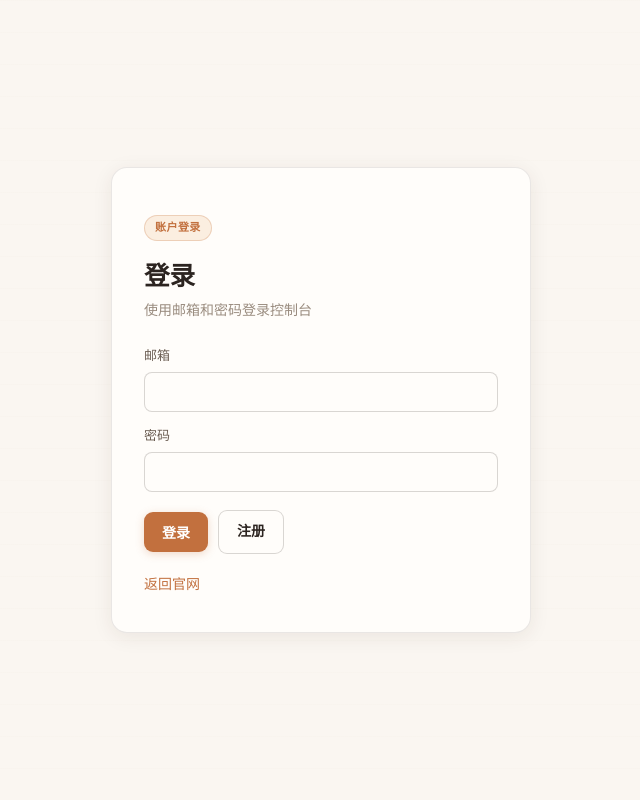
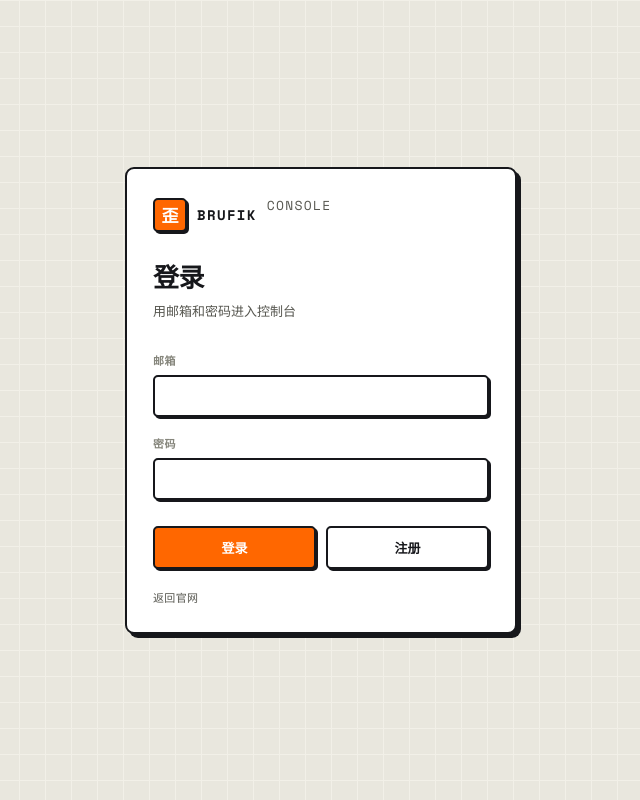
Before and after one commit to OpenDeskBot/brufik_in_one, a Python web app: template service/src/deskbot_server/web/templates/auth/login.html in a window 1280 px wide. Shown: the whole page, without its empty margins (319-959 px from the left). Run offline with Jinja, Linux system fonts and the light colour scheme; the template is opened without the code that fills it, so the values that code supplies are empty; some web fonts are replaced.

Commit message:
feat(web2c): 登录/注册认证页改用 2C(BRUFIK) 设计
auth_base 改用 theme_2c.css + Space 字体 + BRUFIK CONSOLE 品牌与
新拟物卡片(白面板/粗黑边/偏移阴影/网格背景)；login/register 换用
.tinput 与 .btn primary/ghost，与登录后的 2C 控制台视觉统一。

Co-Authored-By: Claude Opus 4.8 <noreply@anthropic.com>

```diff
--- a/service/src/deskbot_server/web/templates/auth/login.html
+++ b/service/src/deskbot_server/web/templates/auth/login.html
@@ -1,17 +1,17 @@
 {% extends "auth_base.html" %}
-{% block page_title %}登录 · OpenDesk{% endblock %}
+{% block page_title %}登录 · BRUFIK CONSOLE{% endblock %}
 {% block content %}
 <h1>登录</h1>
-<p class="sub">使用邮箱和密码登录控制台</p>
+<p class="sub">用邮箱和密码进入控制台</p>
 <form method="post" action="{{ url_for('auth.login_post') }}">
   <input type="hidden" name="next" value="{{ next_url }}" />
   <label for="email">邮箱</label>
-  <input id="email" name="email" type="email" required autocomplete="username" value="{{ email or '' }}" />
+  <input id="email" name="email" type="email" class="tinput" required autocomplete="username" value="{{ email or '' }}" />
   <label for="password">密码</label>
-  <input id="password" name="password" type="password" required autocomplete="current-password" />
+  <input id="password" name="password" type="password" class="tinput" required autocomplete="current-password" />
   <div class="row">
-    <button type="submit" class="agent-btn">登录</button>
-    <a class="agent-btn secondary" href="{{ url_for('auth.register') }}">注册</a>
+    <button type="submit" class="btn primary">登录</button>
+    <a class="btn ghost" href="{{ url_for('auth.register') }}">注册</a>
   </div>
 </form>
 <div class="links">
--- a/service/src/deskbot_server/web/templates/auth_base.html
+++ b/service/src/deskbot_server/web/templates/auth_base.html
@@ -3,17 +3,55 @@
 <head>
   <meta charset="UTF-8" />
   <meta name="viewport" content="width=device-width,initial-scale=1" />
-  <title>{% block page_title %}OpenDesk{% endblock %}</title>
-  <link rel="stylesheet" href="{{ url_for('static', filename='theme.css') }}" />
+  <title>{% block page_title %}BRUFIK CONSOLE{% endblock %}</title>
+  <link rel="preconnect" href="https://fonts.googleapis.com">
+  <link rel="preconnect" href="https://fonts.gstatic.com" crossorigin>
+  <link href="https://fonts.googleapis.com/css2?family=Space+Grotesk:wght@400;500;600;700&family=Space+Mono:wght@400;700&display=swap" rel="stylesheet">
+  <link rel="stylesheet" href="{{ url_for('static', filename='theme_2c.css') }}?v=20260707-auth-2c" />
+  <style>
+    .auth-wrap{min-height:100vh;display:flex;align-items:center;justify-content:center;padding:32px 20px;
+      background:var(--bg);
+      background-image:linear-gradient(var(--panel2) 1px,transparent 1px),linear-gradient(90deg,var(--panel2) 1px,transparent 1px);
+      background-size:26px 26px}
+    .auth-card{width:100%;max-width:392px;background:var(--panel);border:var(--bw) solid var(--line);
+      border-radius:var(--rl);box-shadow:var(--shadow);padding:26px 26px 24px}
+    .auth-brand{display:flex;align-items:center;gap:10px;margin-bottom:22px}
+    .auth-brand .mark{width:34px;height:34px;background:var(--accent);border:var(--bw) solid var(--line);
+      border-radius:var(--rs);display:flex;align-items:center;justify-content:center;color:var(--accent-ink);
+      font-weight:700;font-size:17px;box-shadow:var(--shadow-sm)}
+    .auth-brand .name{font-family:var(--mono);font-size:14px;letter-spacing:.1em;font-weight:700;color:var(--ink)}
+    .auth-brand .sub{font-family:var(--mono);font-size:14px;letter-spacing:.1em;color:var(--faint)}
+    .auth-card h1{font-size:26px;margin:0 0 6px;font-weight:700;letter-spacing:-.02em}
+    .auth-card .sub{margin:0 0 20px;color:var(--dim);font-size:13px}
+    .auth-card form{display:flex;flex-direction:column;gap:6px}
+    .auth-card label{font-family:var(--mono);font-size:11px;font-weight:700;letter-spacing:.04em;
+      color:var(--faint);margin-top:12px;text-transform:uppercase}
+    .auth-card .tinput{width:100%;box-sizing:border-box}
+    .auth-card .row{display:flex;gap:10px;margin-top:20px}
+    .auth-card .row .btn{flex:1}
+    .auth-card form > .btn{margin-top:20px}
+    .auth-card .links{margin-top:20px;display:flex;justify-content:space-between;gap:12px;
+      font-family:var(--mono);font-size:11px;letter-spacing:.03em}
+    .auth-card .links a{color:var(--dim);text-decoration:none;border-bottom:1.5px solid transparent;padding-bottom:1px}
+    .auth-card .links a:hover{color:var(--ink);border-bottom-color:var(--accent)}
+    .flash-msg{border:var(--bw) solid var(--line);border-radius:var(--rs);padding:10px 12px;margin-bottom:16px;
+      font-size:13px;font-weight:600;box-shadow:var(--shadow-sm)}
+    .flash-msg.success{background:var(--panel2);color:var(--ink)}
+    .flash-msg.error{background:var(--accent);color:var(--accent-ink)}
+  </style>
 </head>
-<body class="agent-theme auth-page">
+<body>
   <div class="auth-wrap">
     <div class="auth-card">
-      <p class="agent-badge" style="margin-bottom:14px;">账户登录</p>
+      <div class="auth-brand">
+        <span class="mark">歪</span>
+        <span class="name">BRUFIK</span>
+        <span class="sub">CONSOLE</span>
+      </div>
       {% with messages = get_flashed_messages(with_categories=true) %}
         {% if messages %}
           {% for category, message in messages %}
-            <div class="flash-msg {% if category == 'error' %}error{% else %}success{% endif %}" style="margin-bottom:14px;">{{ message }}</div>
+            <div class="flash-msg {% if category == 'error' %}error{% else %}success{% endif %}">{{ message }}</div>
           {% endfor %}
         {% endif %}
       {% endwith %}
```
Also changed, not shown: service/src/deskbot_server/web/templates/auth/register.html (+5 -5 lines).
